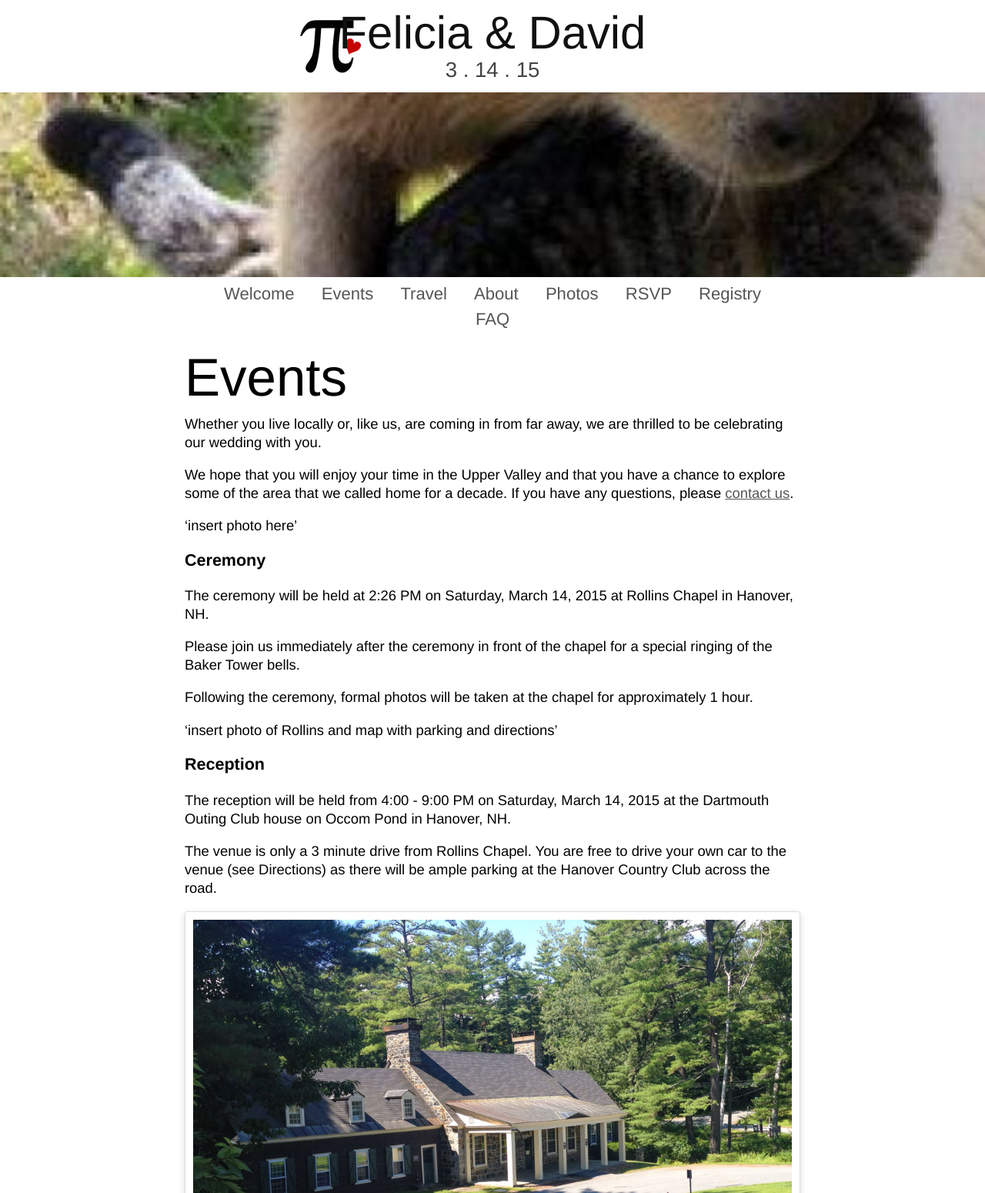
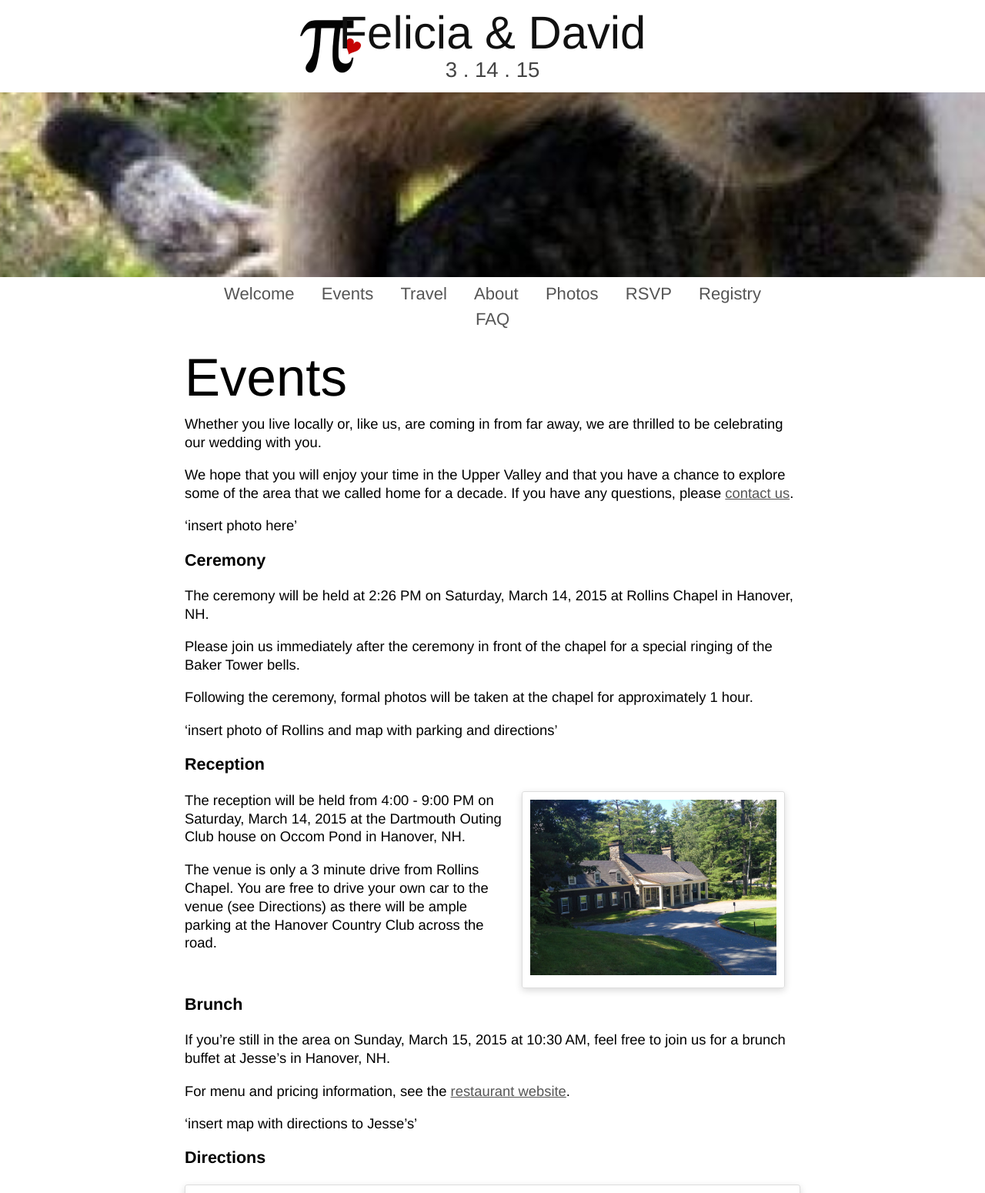
Before and after one commit to dnschnur/piday.github.com, a Jekyll site: the page built from events/index.md, in a window 1280 px wide. Shown: the top 1550 px of the page at 77% size. Built offline with Jekyll 4.4.1, drawn with Linux system fonts in a browser that asks for light colours; nearby versions of some CDN libraries; grey boxes are pictures that could not be loaded.

Commit message:
Make the DOC house photo smaller.

```diff
--- a/events/index.md
+++ b/events/index.md
@@ -22,13 +22,13 @@ Following the ceremony, formal photos will be taken at the chapel for approximat
 
 ### Reception ###
 
+<div class="photo photo-right">
+  <img src="/images/places/doc-house.jpg">
+</div>
+
 The reception will be held from 4:00 - 9:00 PM on Saturday, March 14, 2015 at the Dartmouth Outing Club house on Occom Pond in Hanover, NH.
 
 The venue is only a 3 minute drive from Rollins Chapel. You are free to drive your own car to the venue (see Directions) as there will be ample parking at the Hanover Country Club across the road.
-
-<div class="photo">
-  <img src="/images/places/doc-house.jpg">
-</div>
 
 ### Brunch ###
 
--- a/piday.css
+++ b/piday.css
@@ -22,6 +22,10 @@ h2 {
   font: 3.75em "tangerine", Helvetica, Arial, sans-serif;
   margin: 5px 0 -10px 0;
   white-space: nowrap;
+}
+
+h3 {
+  clear: both;
 }
 
 a {
@@ -216,7 +220,7 @@ a:hover + .menu-dropdown {
   margin-left: 10px;
 }
 
-/* Photo styles */
+/* Photo and map styles */
 
 .photo {
   border: 1px solid #ddd;
@@ -231,6 +235,12 @@ a:hover + .menu-dropdown {
 
 .photo img {
   width: 100%;
+}
+
+.photo-right {
+  float: right;
+  margin: 0 20px 10px 20px;
+  width: 40%;
 }
 
 .map {
@@ -322,6 +332,10 @@ input[type=submit]:disabled {
   .menu-item {
     margin: 0 9px;
   }
+
+  .map {
+    height: 400px;
+  }
 }
 
 @media (max-width: 600px) {
@@ -389,6 +403,10 @@ input[type=submit]:disabled {
   .quick-link:last-child a {
     margin-left: 0;
   }
+
+  .map {
+    height: 300px;
+  }
 }
 
 @media (max-width: 480px) {
@@ -451,4 +469,14 @@ input[type=submit]:disabled {
     left: auto;
     right: 19px;
   }
+
+  .photo-right {
+    float: inherit;
+    margin: 0;
+    width: auto;
+  }
+
+  .map {
+    height: 275px;
+  }
 }
```
